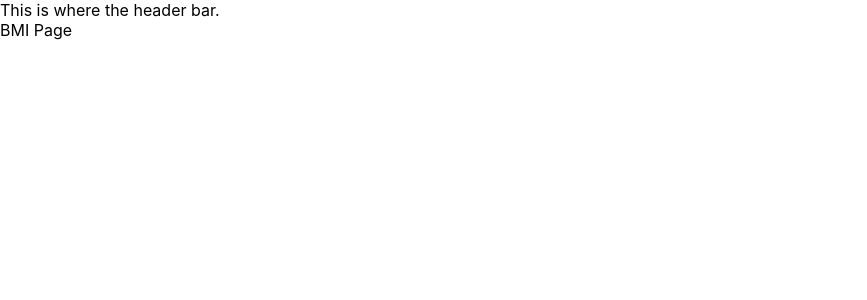
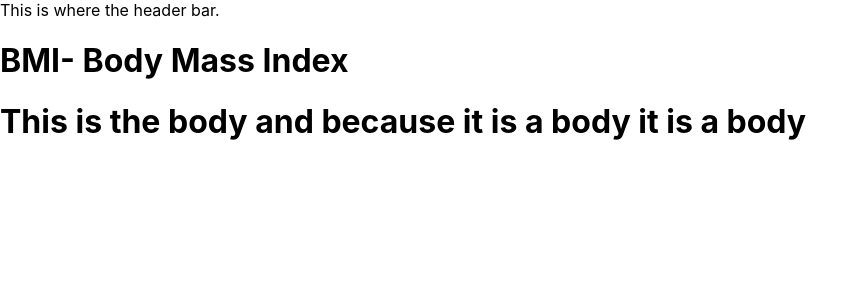
Before and after one commit to behtashgolshani/HackSprint, a React (Create React App) app in the folder hackathon_med_project/: page /bmi in a window 1280 px wide. Shown: the top 300 px of the page, without its empty margins (0-867 px from the left). Built offline with nearby package versions, Linux system fonts and the light colour scheme; the HTML template or start-up script is replaced by a standard one; what csx, typestyle would draw is missing.

Commit message:
Some tinkering before the 2nd pull

```diff
--- a/hackathon_med_project/src/pages/BMI/BMI.style.tsx
+++ b/hackathon_med_project/src/pages/BMI/BMI.style.tsx
@@ -3,6 +3,6 @@ import { px } from "csx";
 
 export const title = s({
   textAlign: "left",
-  fontSize: px(24),
+  fontSize: px(36),
   marginLeft: px(120),
 });
--- a/hackathon_med_project/src/pages/BMI/BMI.tsx
+++ b/hackathon_med_project/src/pages/BMI/BMI.tsx
@@ -1,7 +1,13 @@
 import React from "react";
+import * as style from "./BMI.style";
 
 const BMI = () => {
-  return <div>BMI Page</div>;
+  return (
+    <div>
+      <h1 className={style.title}>BMI- Body Mass Index</h1>
+      <h1> This is the body and because it is a body it is a body </h1>{" "}
+    </div>
+  );
 };
 
 export default BMI;
```
